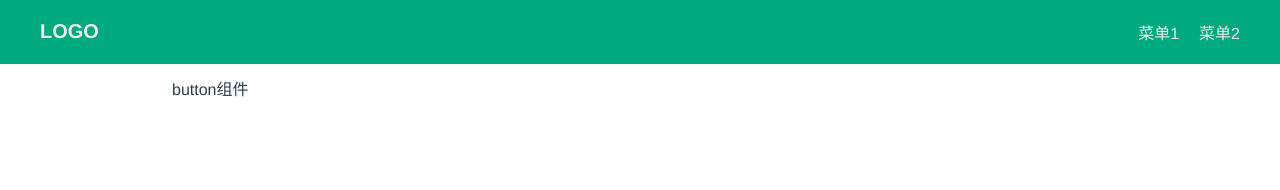
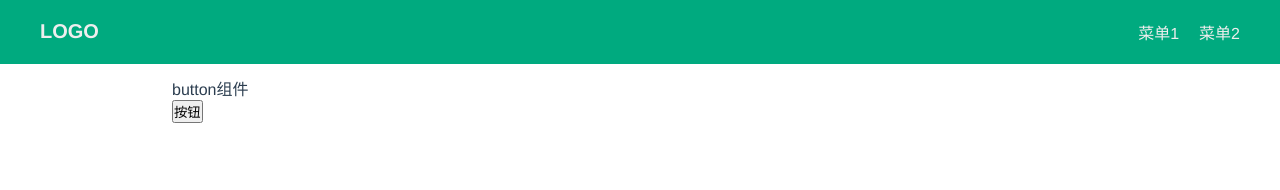
Before and after one commit to yuxinping1209/whale3.0, a Vue app: page /#/doc/button in a window 1280 px wide. Both pictures are taken after a click on the element "LOGO". Shown: the top 190 px of the page. Built offline with nearby package versions, Linux system fonts and the light colour scheme.

Commit message:
新建button组件

```diff
--- a/src/components/ButtonDemo.vue
+++ b/src/components/ButtonDemo.vue
@@ -2,9 +2,14 @@
 	<div>
 		button组件
 	</div>
+	<Button>按钮</Button>
 </template>
 
-<script>
+<script lang="ts">
+	import Button from '../lib/Button.vue'
+	export default {
+		components:{Button}
+	}
 </script>
 
 <style>
--- /dev/null
+++ b/src/lib/Button.vue
@@ -0,0 +1,13 @@
+<template>
+	<div>
+		<button>
+			<slot />
+		</button>
+	</div>
+</template>
+
+<script lang="ts">
+</script>
+
+<style>
+</style>
```
